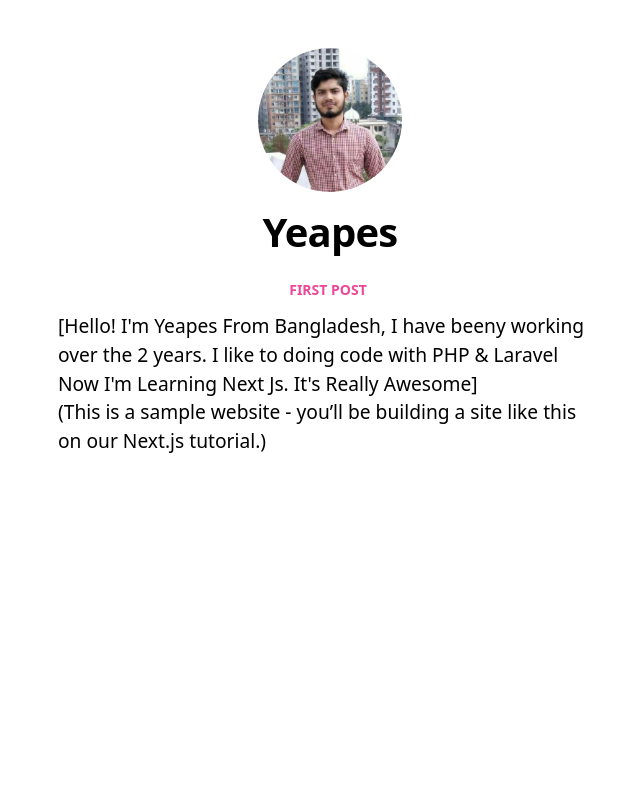
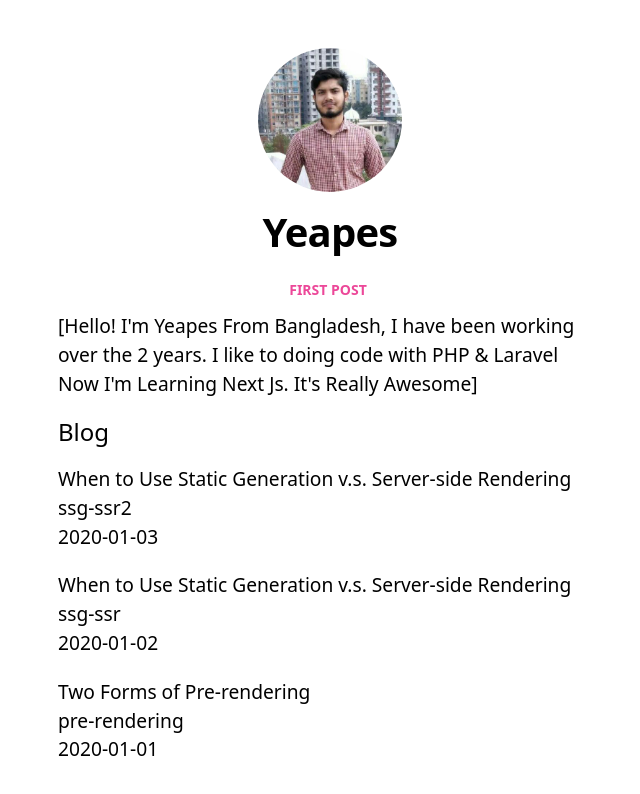
Before and after one commit to Yeapes/nextjs-blog, a Next.js app: page / in a window 1280 px wide. Shown: the top 794 px of the page, without its empty margins (310-950 px from the left). Built offline with nearby package versions, Linux system fonts and the light colour scheme.

Commit message:
Markdown data fetch & Lib added for data fetching

```diff
--- /dev/null
+++ b/lib/posts.js
@@ -0,0 +1,39 @@
+import fs from 'fs';
+import path from 'path';
+import matter from 'gray-matter';
+
+const postsDirectory = path.join(process.cwd(), 'posts');
+
+export function getSortedPostsData() {
+  // Get file names under /posts
+  const fileNames = fs.readdirSync(postsDirectory);
+
+  const allPostsData = fileNames.map((fileName) => {
+    // Remove ".md" from file name to get id
+    const id = fileName.replace(/\.md$/, '');
+
+    // Read markdown file as string
+    const fullPath = path.join(postsDirectory, fileName);
+    const fileContents = fs.readFileSync(fullPath, 'utf8');
+
+    // Use gray-matter to parse the post metadata section
+    const matterResult = matter(fileContents);
+
+    // Combine the data with the id
+    return {
+      id,
+      ...matterResult.data,
+    };
+  });
+
+  // Sort posts by date
+  return allPostsData.sort(({ date: a }, { date: b }) => {
+    if (a < b) {
+      return 1;
+    } else if (a > b) {
+      return -1;
+    } else {
+      return 0;
+    }
+  });
+}
--- a/package.json
+++ b/package.json
@@ -6,6 +6,7 @@
     "start": "next start"
   },
   "dependencies": {
+    "gray-matter": "^4.0.3",
     "next": "latest",
     "react": "17.0.2",
     "react-dom": "17.0.2"
--- a/pages/index.js
+++ b/pages/index.js
@@ -2,21 +2,43 @@
 import Layout, { siteTitle } from '../components/layout';
 import utilStyles from '../styles/utils.module.css';
 
-export default function Home() {
+import { getSortedPostsData } from '../lib/posts';
+
+
+export default function Home({ allPostsData }) {
+  console.log(allPostsData);
   return (
     <Layout home>
       <Head>
         <title>{siteTitle}</title>
       </Head>
       <section className={utilStyles.headingMd}>
-        <p>[Hello! I'm Yeapes From Bangladesh, I have beeny  working over the 2 years. I like to doing code with PHP & Laravel Now I'm Learning Next Js. It's Really Awesome]</p>
-        <p>
-          (This is a sample website - you’ll be building a site like this on{' '}
-          <a href="https://nextjs.org/learn">our Next.js tutorial</a>.)
-        </p>
+        <p>[Hello! I'm Yeapes From Bangladesh, I have been  working over the 2 years. I like to doing code with PHP & Laravel Now I'm Learning Next Js. It's Really Awesome]</p>
+      </section>
 
-
+      <section className={`${utilStyles.headingMd} ${utilStyles.padding1px}`}>
+        <h2 className={utilStyles.headingLg}>Blog</h2>
+        <ul className={utilStyles.list}>
+          {allPostsData.map(({ id, date, title }) => (
+            <li className={utilStyles.listItem} key={id}>
+              {title}
+              <br />
+              {id}
+              <br />
+              {date}
+            </li>
+          ))}
+        </ul>
       </section>
     </Layout>
   );
 }
+
+export async function getStaticProps() {
+  const allPostsData = getSortedPostsData();
+  return {
+    props: {
+      allPostsData,
+    },
+  };
+}
--- /dev/null
+++ b/posts/pre-rendering.md
@@ -0,0 +1,11 @@
+---
+title: 'Two Forms of Pre-rendering'
+date: '2020-01-01'
+---
+
+Next.js has two forms of pre-rendering: **Static Generation** and **Server-side Rendering**. The difference is in **when** it generates the HTML for a page.
+
+- **Static Generation** is the pre-rendering method that generates the HTML at **build time**. The pre-rendered HTML is then _reused_ on each request.
+- **Server-side Rendering** is the pre-rendering method that generates the HTML on **each request**.
+
+Importantly, Next.js lets you **choose** which pre-rendering form to use for each page. You can create a "hybrid" Next.js app by using Static Generation for most pages and using Server-side Rendering for others.
--- /dev/null
+++ b/posts/ssg-ssr.md
@@ -0,0 +1,19 @@
+---
+title: 'When to Use Static Generation v.s. Server-side Rendering'
+date: '2020-01-02'
+---
+
+We recommend using **Static Generation** (with and without data) whenever possible because your page can be built once and served by CDN, which makes it much faster than having a server render the page on every request.
+
+You can use Static Generation for many types of pages, including:
+
+- Marketing pages
+- Blog posts
+- E-commerce product listings
+- Help and documentation
+
+You should ask yourself: "Can I pre-render this page **ahead** of a user's request?" If the answer is yes, then you should choose Static Generation.
+
+On the other hand, Static Generation is **not** a good idea if you cannot pre-render a page ahead of a user's request. Maybe your page shows frequently updated data, and the page content changes on every request.
+
+In that case, you can use **Server-Side Rendering**. It will be slower, but the pre-rendered page will always be up-to-date. Or you can skip pre-rendering and use client-side JavaScript to populate data.
--- /dev/null
+++ b/posts/ssg-ssr2.md
@@ -0,0 +1,19 @@
+---
+title: 'When to Use Static Generation v.s. Server-side Rendering'
+date: '2020-01-03'
+---
+
+We recommend using **Static Generation** (with and without data) whenever possible because your page can be built once and served by CDN, which makes it much faster than having a server render the page on every request.
+
+You can use Static Generation for many types of pages, including:
+
+- Marketing pages
+- Blog posts
+- E-commerce product listings
+- Help and documentation
+
+You should ask yourself: "Can I pre-render this page **ahead** of a user's request?" If the answer is yes, then you should choose Static Generation.
+
+On the other hand, Static Generation is **not** a good idea if you cannot pre-render a page ahead of a user's request. Maybe your page shows frequently updated data, and the page content changes on every request.
+
+In that case, you can use **Server-Side Rendering**. It will be slower, but the pre-rendered page will always be up-to-date. Or you can skip pre-rendering and use client-side JavaScript to populate data.
```
Also changed, not shown: 1 other file (tests, documents, lock files or other folders).
